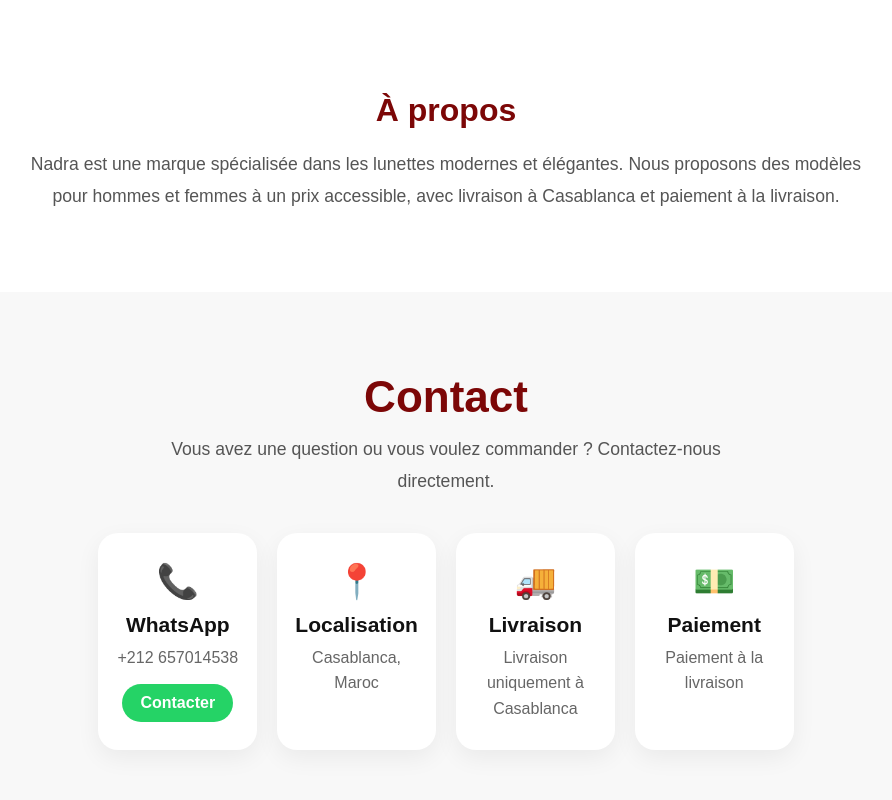
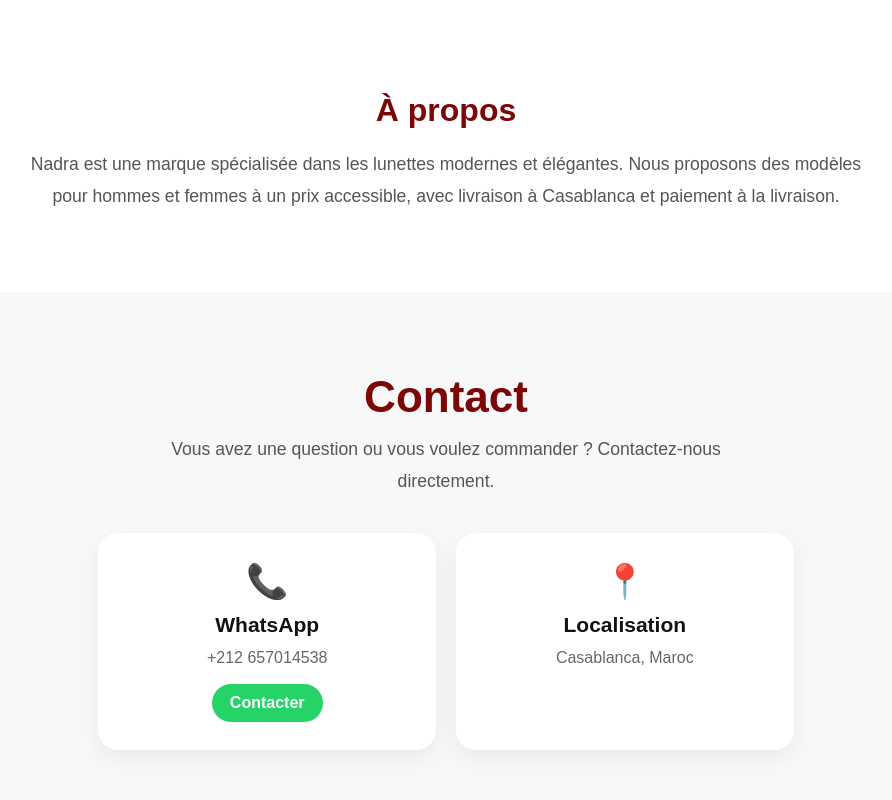
Before and after one commit to wfraissa-hue/nadra, a React (Vite) app: page / in a window 1280 px wide. Shown: the part 1349-2149 px from the top of the page, without its empty margins (194-1086 px from the left). Built offline with nearby package versions, Linux system fonts and the light colour scheme; no server answers; the database is empty; the HTML template or start-up script is replaced by a standard one.

Commit message:
Update contact section

```diff
--- a/src/App.css
+++ b/src/App.css
@@ -458,8 +458,10 @@ nav a {
 
 .contact-grid {
   display: grid;
-  grid-template-columns: repeat(4, 1fr);
+  grid-template-columns: repeat(2, 1fr);
   gap: 20px;
+  max-width: 700px;
+  margin: 0 auto;
 }
 
 .contact-card {
@@ -506,12 +508,6 @@ nav a {
   background: #1ebe5d;
 }
 
-@media (max-width: 900px) {
-  .contact-grid {
-    grid-template-columns: repeat(2, 1fr);
-  }
-}
-
 @media (max-width: 600px) {
   .contact {
     padding: 60px 20px;
--- a/src/pages/Home.jsx
+++ b/src/pages/Home.jsx
@@ -136,18 +136,6 @@ function Home() {
             <h3>Localisation</h3>
             <p>Casablanca, Maroc</p>
           </div>
-
-          <div className="contact-card">
-            <span>🚚</span>
-            <h3>Livraison</h3>
-            <p>Livraison uniquement à Casablanca</p>
-          </div>
-
-          <div className="contact-card">
-            <span>💵</span>
-            <h3>Paiement</h3>
-            <p>Paiement à la livraison</p>
-          </div>
         </div>
       </section>
 
```
